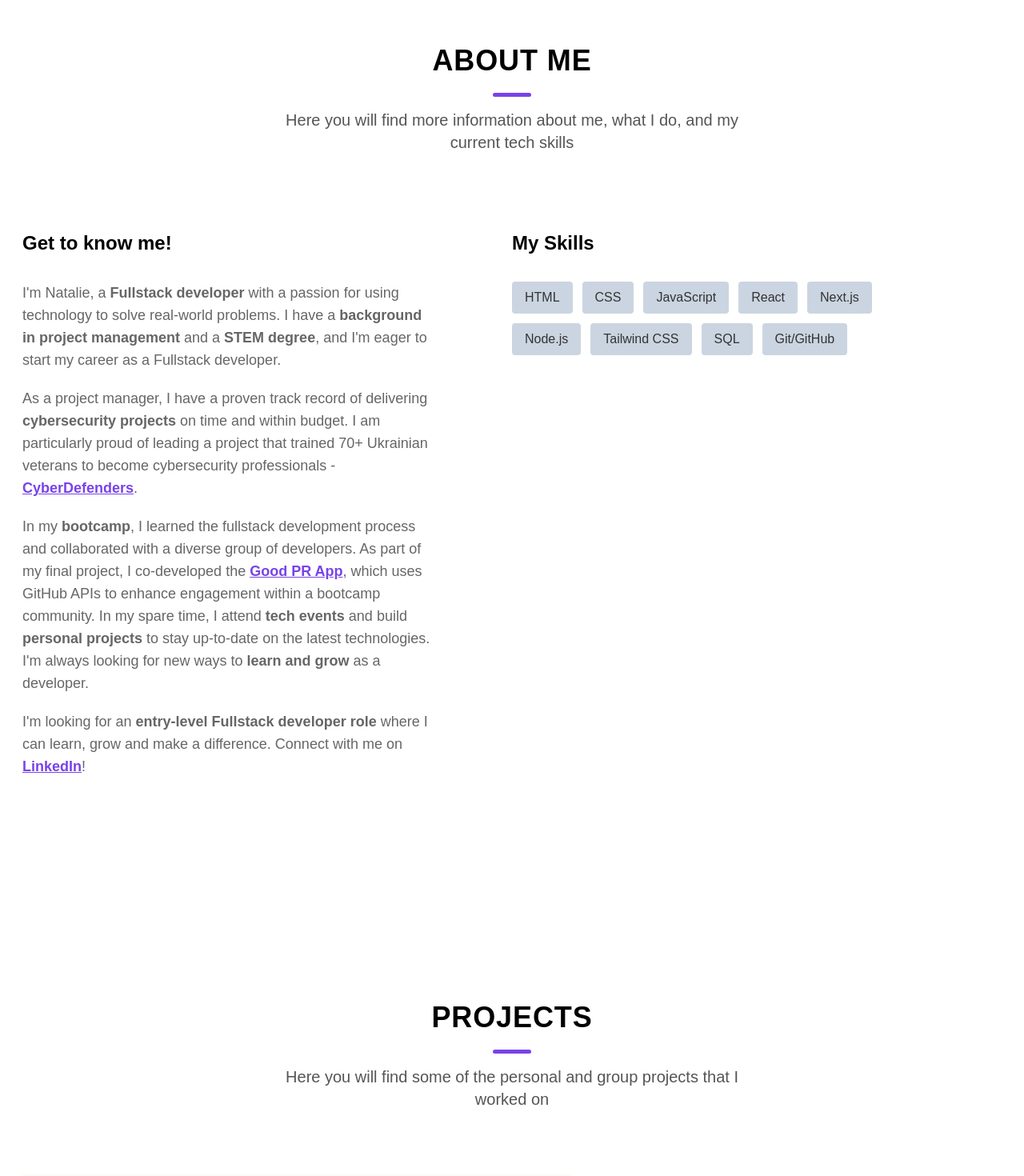
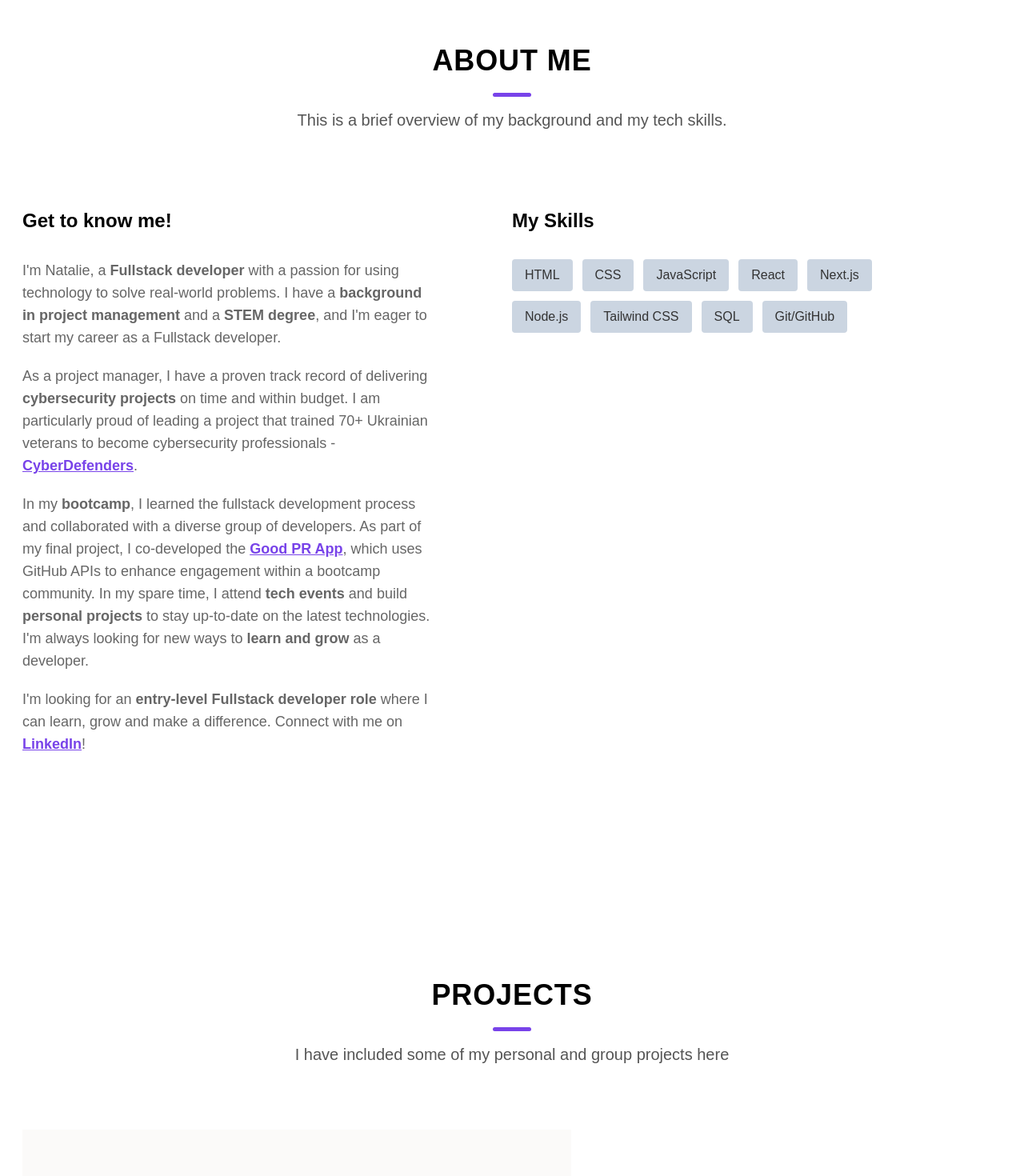
Before and after one commit to nataliiazab/portfolio, a React (Vite) app: page / in a window 1280 px wide. Shown: the part 960-2430 px from the top of the page at 80% size. Built offline with nearby package versions, Linux system fonts and the light colour scheme; a web font is replaced by a local one.

Commit message:
change subtitles in my components

```diff
--- a/src/components/About.jsx
+++ b/src/components/About.jsx
@@ -13,7 +13,7 @@ const About = () => {
       <Headline
         title={"ABOUT ME"}
         subtitle={
-          "Here you will find more information about me, what I do, and my current tech skills"
+          "This is a brief overview of my background and my tech skills."
         }
       />
 
--- a/src/components/Contact.jsx
+++ b/src/components/Contact.jsx
@@ -28,7 +28,7 @@ const Contact = () => {
       <Headline
         title={"CONTACT"}
         subtitle={
-          "Feel free to Contact me by submitting the form below and I will get back to you as soon as possible"
+          "I am always happy to hear from you. Please get in touch by submitting the form below if you have any questions."
         }
       />
       <div className="md:w-2/3 mx-auto bg-white md:px-16 px-8 py-8 rounded mb-32">
--- a/src/components/Projects.jsx
+++ b/src/components/Projects.jsx
@@ -12,9 +12,7 @@ const Projects = () => {
     <div className="max-w-7xl mx-auto md:py-8 px-7" id="projects">
       <Headline
         title={"PROJECTS"}
-        subtitle={
-          "Here you will find some of the personal and group projects that I worked on"
-        }
+        subtitle={"I have included some of my personal and group projects here"}
       />
       <div>
         {projects.map((project) => (
```
